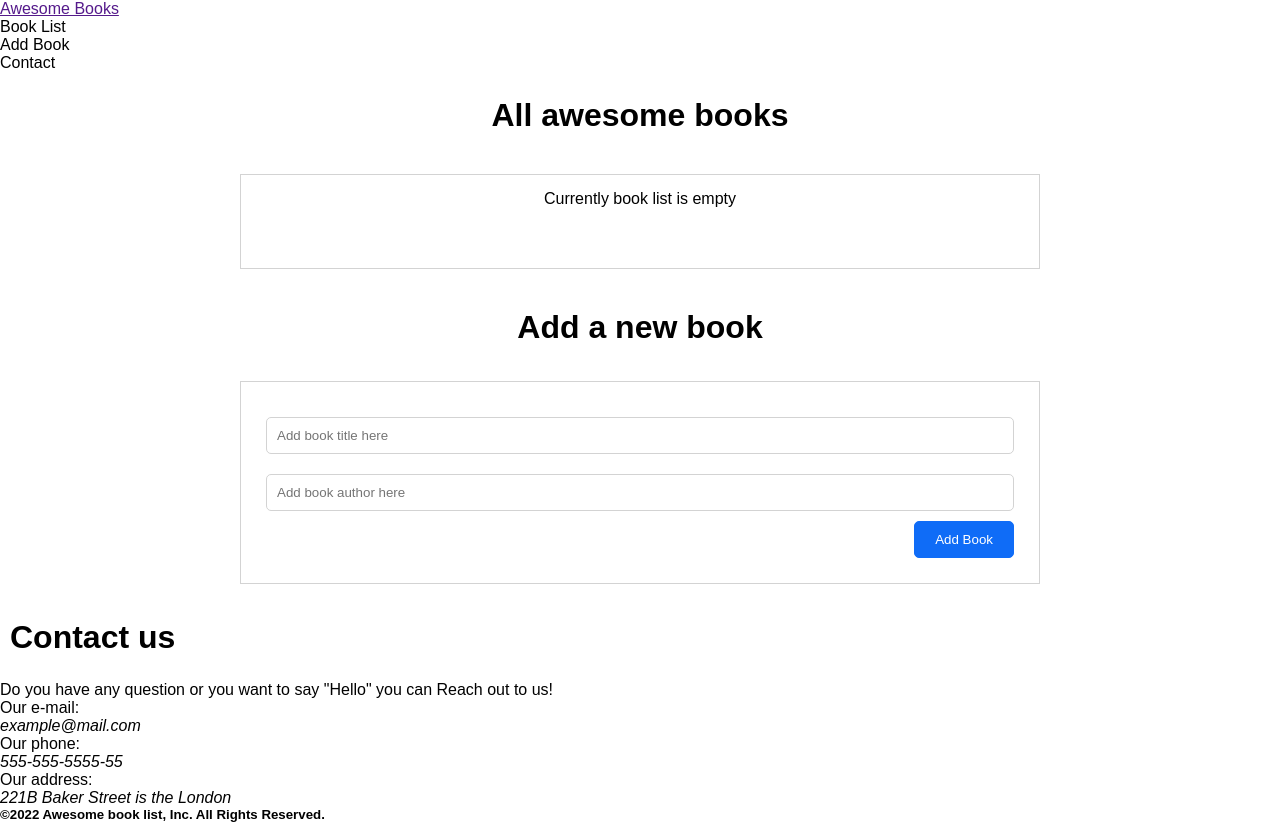
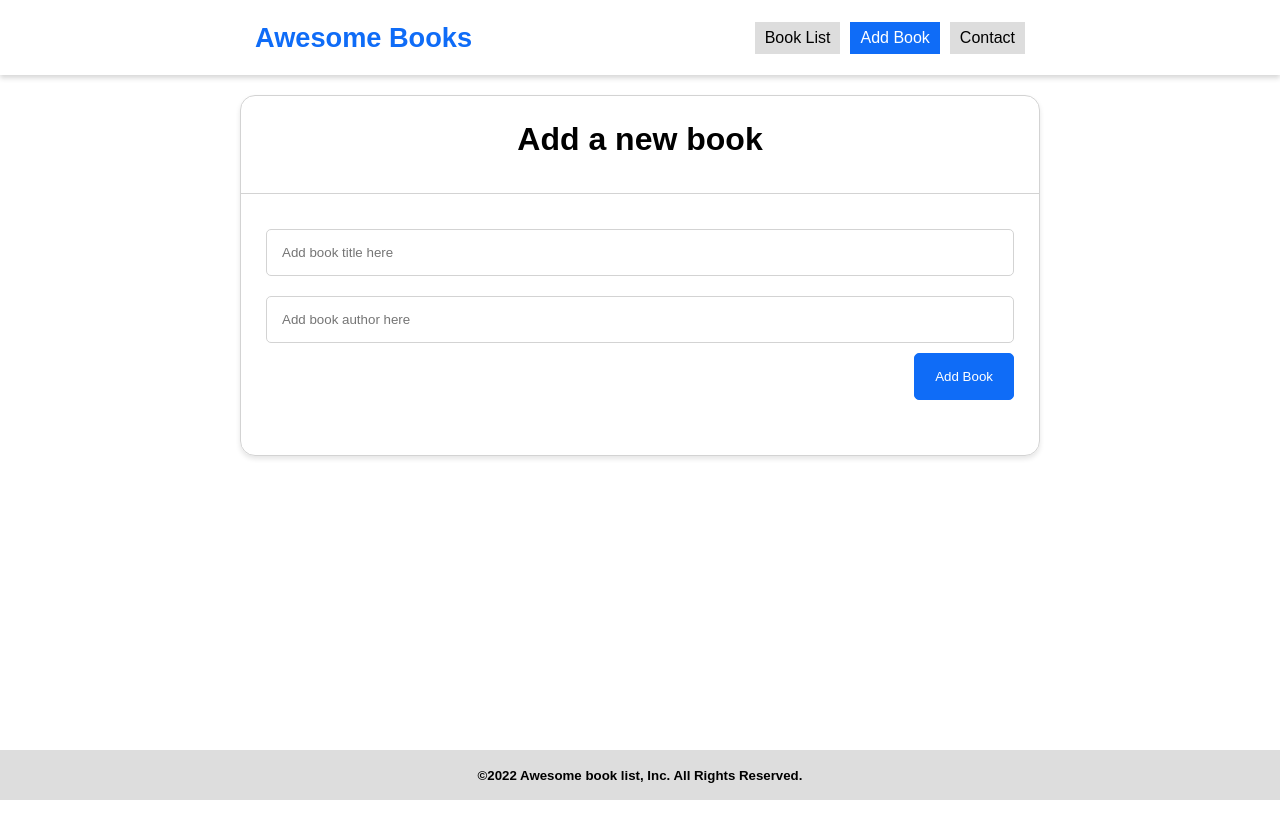
Before and after one commit to raihan2bd/Awesome-Books, a website with bundled scripts: page index.html in a window 1280 px wide. After the commit the page ends 800 px from the top, so only its background shows below. Built offline with nearby package versions, Linux system fonts and the light colour scheme.

Commit message:
add styles to the nav bar

```diff
--- a/style.css
+++ b/style.css
@@ -7,9 +7,80 @@
 html,
 body {
   font-family: sans-serif;
+  width: 100%;
+  height: 100%;
+  max-width: 100%;
+  overflow: hidden;
+}
+
+.header {
+  display: flex;
+  flex-direction: column;
+  align-items: center;
+  justify-content: center;
+  min-height: 75px;
+  box-shadow: 0px 3px 5px rgba(51, 51, 51, 0.2);
+  padding: 15px 0;
+}
+
+.navbar {
+  display: flex;
+  width: 100%;
+  max-width: 800px;
+  justify-content: space-between;
+  padding: 0 15px;
+  align-items: center;
+  flex-direction: column;
+}
+
+.brand-logo {
+  text-decoration: none;
+  color: #0f6cf7;
+  font-size: 1.7rem;
+  font-weight: bold;
+  padding: 15px;
+  display: block;
+}
+
+.nav-item-group {
+  display: flex;
+  gap: 10px;
+  list-style: none;
+  align-items: center;
+}
+
+.nav-item {
+  background: #ddd;
+  padding: 7px 10px;
+}
+
+.nav-item:hover {
+  background: #0f6cf7;
+  color: #fff;
+}
+
+.nav-item:active {
+  background: #fff;
+  color: #333;
+  cursor: pointer;
+}
+
+.active {
+  background: #0f6cf7;
+  color: #fff;
+}
+
+.main-container {
+  min-height: 50vh;
+  margin: 20px 0;
+  display: flex;
+  flex-direction: column;
+  align-items: center;
 }
 
 .books-section {
+  width: 100%;
+  max-width: 800px;
   display: flex;
   flex-direction: column;
   justify-content: center;
@@ -29,7 +100,7 @@ body {
   flex-direction: column;
   align-items: center;
   margin: 15px;
-  border: 1px solid #d3d3d3;
+  border-top: 1px solid #d3d3d3;
   min-height: 95px;
   padding: 15px 0;
   max-width: 800px;
@@ -66,6 +137,8 @@ body {
 
 .add-book-section {
   display: flex;
+  width: 100%;
+  max-width: 800px;
   flex-direction: column;
   justify-content: center;
   align-items: center;
@@ -76,7 +149,7 @@ body {
   max-width: 800px;
   margin: 10px 0;
   padding: 15px;
-  border: 1px solid #d3d3d3;
+  border-top: 1px solid #d3d3d3;
 }
 
 .add-book-field {
@@ -88,7 +161,7 @@ body {
 
 .input-group input {
   width: 100%;
-  padding: 10px 10px;
+  padding: 15px;
   border: 1px solid #d3d3d3;
   margin: 10px 0;
   border-radius: 5px;
@@ -96,7 +169,7 @@ body {
 
 .btn-submit {
   width: fit-content;
-  padding: 10px 20px;
+  padding: 15px 20px;
   align-self: flex-end;
   background: #0f6cf7;
   border: 1px solid #0f6cf7;
@@ -113,3 +186,80 @@ body {
   transform: translateY(2px);
   background: #d3d3d3;
 }
+
+.error {
+  color: #f00;
+  text-align: center;
+  margin: 10px 0
+}
+
+.contact-section {
+  width: 100%;
+  max-width: 800px;
+  display: flex;
+  flex-direction: column;
+  align-items: center;
+}
+
+.contact-details {
+  padding: 15px;
+  margin: 15px 0;
+}
+
+.contact-item-group {
+  padding: 15px;
+}
+
+.contact-item {
+  margin: 15px 0;
+  font-weight: bold;
+}
+
+.contact-item address {
+  display: inline;
+  font-style: normal;
+}
+
+.books-section, .add-book-section, .contact-section {
+  display: none;
+}
+
+.slide-in {
+  display: flex;
+  border: 1px solid #d3d3d3;
+  border-radius: 15px;
+  box-shadow: 0 3px 5px rgb(0, 0, 0, 0.1);
+  animation: slide-in 0.2s ease-in-out;
+}
+
+@keyframes slide-in {
+  0% {
+    transform: translateX(200%);
+  }
+  100% {
+    transform: translateX(0%);
+  }
+}
+
+.footer {
+  display: flex;
+  margin-top: 15px;
+  background: #ddd;
+  justify-content: center;
+  align-items: center;
+  min-height: 50px;
+  position: fixed;
+  left: 0;
+  right: 0;
+  bottom: 0;
+}
+
+@media screen and (min-width: 768px) {
+  .navbar {
+    flex-direction: row;
+  }
+
+  .brand-logo {
+    padding: 0;
+  }
+}
```
